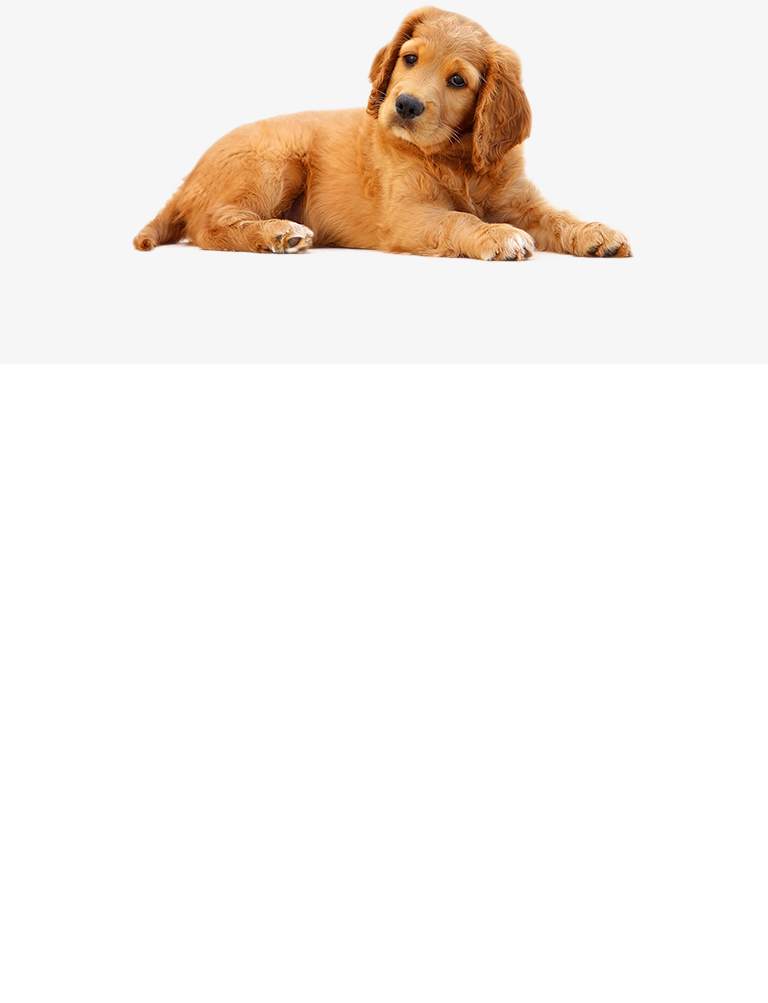
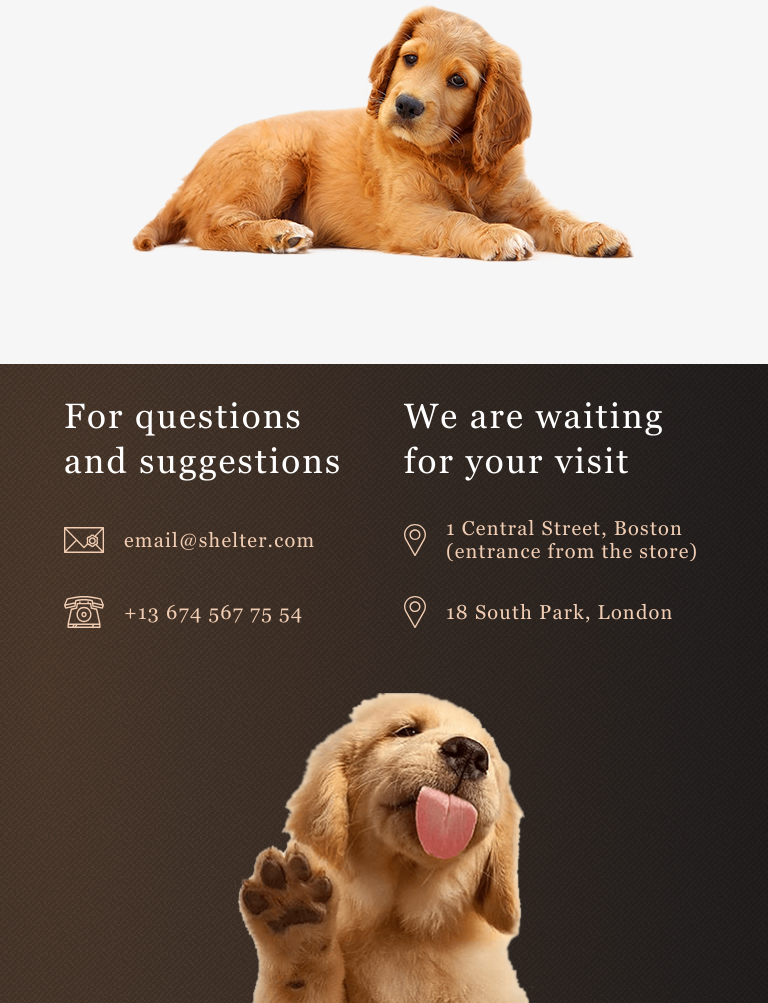
Before and after one commit to BalPoi/pet-shelter, a website: page shelter/pages/main/index.html in a window 768 px wide. Shown: the part 4288-5291 px from the top of the page. Before the commit the page ends 4652 px from the top, so only its background shows below. Drawn offline with Linux system fonts and the light colour scheme; files whose address does not match are found by name; a web font is replaced by a local one.

Commit message:
feat(adaptive): add footer for 768px

```diff
--- a/shelter/pages/main/index.html
+++ b/shelter/pages/main/index.html
@@ -179,10 +179,9 @@
                 </div>
             </div>
         </section>
-
-        <div style="display: none;">
-            <footer id="contacts">
-                <div class="section_content_wraper">
+        <footer id="contacts">
+            <div class="section_content_wraper">
+                <div class="footer-content">
                     <div class="contacts">
                         <h3>For questions and suggestions</h3>
                         <a href="mailto:email@shelter.com">
@@ -211,9 +210,10 @@
                             <h4>18 South Park, London</h4>
                         </a>
                     </div>
-                    <img src="../../assets/images/footer-puppy.png" alt="" />
                 </div>
-            </footer>
+                <img src="../../assets/images/footer-puppy.png" alt="" />
+            </div>
+        </footer>
         </div>
     </main>
 </body>
--- a/shelter/pages/main/style.scss
+++ b/shelter/pages/main/style.scss
@@ -335,6 +335,9 @@ footer {
                 row-gap: 60px;
                 &-text {
                     width: 380px;
+                    h4 {
+                        order: 2;
+                    }
                 }
                 img {
                     order: 2;
@@ -342,4 +345,32 @@ footer {
             }
         }
     }
+    footer {
+        .section_content_wraper {
+            padding: 30px 30px 0px;
+            flex-direction: column;
+            align-items: center;
+            row-gap: 65px;
+            .footer-content {
+                padding: 0px 34px;
+                display: flex;
+                column-gap: 60px;
+
+                .contacts {
+                    margin: 0;
+                    width: auto;
+                    h3 {
+                        width: 280px;
+                    }
+                }
+                .locations {
+                    margin: 0;
+                    width: auto;
+                    h3 {
+                        width: 270px;
+                    }
+                }
+            }
+        }
+    }
 }
```
Also changed, not shown: shelter/pages/main/style.css, 1 other file.
